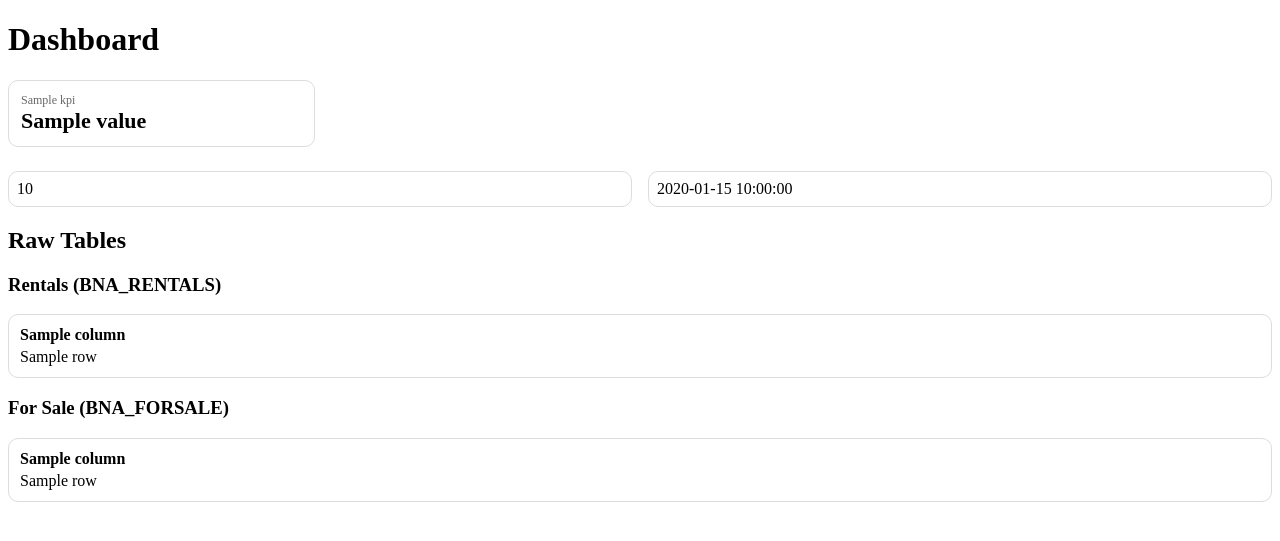
After one commit to zach-wendland/bna-market, a Flask app: template web/templates/dashboard.html in a window 1280 px wide. The commit adds this page. Shown: the top 541 px of the page. Run offline with Flask 3, Linux system fonts and the light colour scheme; the template is opened without the code that fills it: most values are stand-ins (such as "Sample title", 1, 10 or a date in 2020).

Commit message:
Refactor web application to implement a dashboard for displaying real estate listings with KPIs and visualizations

```diff
--- a/pipelines/forSale.py
+++ b/pipelines/forSale.py
@@ -2,7 +2,7 @@ import requests
 import pandas as pd
 import json
 import time
-
+import dotenv
 
 def forSalePipe01() -> pd.DataFrame:
     url = "https://zillow-com1.p.rapidapi.com/propertyByPolygon"
--- a/web/static/stylesheet.css
+++ b/web/static/stylesheet.css
@@ -1,37 +1,36 @@
-body {
-  font-family: system-ui, sans-serif;
-  padding: 20px;
+.kpi-row {
+  display: grid;
+  grid-template-columns: repeat(4, minmax(0, 1fr));
+  gap: 12px;
+  margin: 12px 0 24px;
 }
 
-.table {
-  border-collapse: collapse;
-  width: 75%;
-  height: 40%;
-  margin: 12px 0 28px;
+.kpi-card {
+  border: 1px solid #ddd;
+  border-radius: 10px;
+  padding: 12px;
+  background: #fff;
 }
 
-th, td {
-  border: 1px solid #ccc;
-  padding: 6px 8px;
-  font-size: 14px;
+.kpi-label { font-size: 12px; color: #666; }
+.kpi-value { font-size: 22px; font-weight: 700; }
+
+.grid {
+  display: grid;
+  grid-template-columns: repeat(2, minmax(0, 1fr));
+  gap: 16px;
 }
 
-th {
-  background: #f2f2f2;
-  text-align: left;
+.card {
+  border: 1px solid #ddd;
+  border-radius: 10px;
+  padding: 8px;
+  background: #fff;
 }
 
-button {
-  padding: 6px 10px;
-  cursor: pointer;
-  margin-bottom: 10px;
+.card.full { margin-top: 16px; }
+
+.table-container {
+  overflow-x: auto;
+  margin-top: 10px;
 }
-
-.section {
-  margin-bottom: 40px;
-}
-
-.empty {
-  color: #777;
-  font-style: italic;
-}
--- a/web/templates/_dataset1.html
+++ b/web/templates/_forsale_table.html
@@ -1,16 +1,16 @@
-{% if data1 and data1|length > 0 %}
+{% if forsale is not none and forsale|length > 0 %}
 <table>
   <thead>
     <tr>
-      {% for k in data1[0].keys() %}
+      {% for k in forsale.columns %}
         <th>{{ k }}</th>
       {% endfor %}
     </tr>
   </thead>
   <tbody>
-    {% for r in data1 %}
+    {% for _, row in forsale.iterrows() %}
       <tr>
-        {% for v in r %}
+        {% for v in row %}
           <td>{{ v }}</td>
         {% endfor %}
       </tr>
@@ -18,5 +18,5 @@
   </tbody>
 </table>
 {% else %}
-<div class="empty">No rows found in dataset1.</div>
+<div class="empty">No rows found in BNA_FORSALE.</div>
 {% endif %}
--- a/web/templates/_dataset2.html
+++ b/web/templates/_rentals_table.html
@@ -1,16 +1,16 @@
-{% if data2 and data2|length > 0 %}
+{% if rentals is not none and rentals|length > 0 %}
 <table>
   <thead>
     <tr>
-      {% for k in data2[0].keys() %}
+      {% for k in rentals.columns %}
         <th>{{ k }}</th>
       {% endfor %}
     </tr>
   </thead>
   <tbody>
-    {% for r in data2 %}
+    {% for _, row in rentals.iterrows() %}
       <tr>
-        {% for v in r %}
+        {% for v in row %}
           <td>{{ v }}</td>
         {% endfor %}
       </tr>
@@ -18,5 +18,5 @@
   </tbody>
 </table>
 {% else %}
-<div class="empty">No rows found in dataset2.</div>
+<div class="empty">No rows found in BNA_RENTALS.</div>
 {% endif %}
--- /dev/null
+++ b/web/templates/dashboard.html
@@ -0,0 +1,47 @@
+<!doctype html>
+<html>
+  <head>
+    <meta charset="utf-8" />
+    <title>BNA Listings Dashboard</title>
+    <link rel="stylesheet" href="/static/stylesheet.css" />
+  </head>
+
+  <body>
+    <h1>Dashboard</h1>
+
+    <!-- KPI SCORECARDS -->
+    <div class="kpi-row">
+      {% for label, value in kpis.items() %}
+        <div class="kpi-card">
+          <div class="kpi-label">{{ label }}</div>
+          <div class="kpi-value">
+            {{ value if value is not none else "n/a" }}
+          </div>
+        </div>
+      {% endfor %}
+    </div>
+
+    <!-- CHARTS -->
+    <div class="grid">
+      <div class="card">{{ plots.rent_price_hist | safe }}</div>
+      <div class="card">{{ plots.rent_time_trend | safe }}</div>
+    </div>
+
+    <!-- TABLES -->
+    <h2>Raw Tables</h2>
+
+    <div class="section">
+      <h3>Rentals (BNA_RENTALS)</h3>
+      <div class="table-container card full">
+        {% include "_rentals_table.html" %}
+      </div>
+    </div>
+
+    <div class="section">
+      <h3>For Sale (BNA_FORSALE)</h3>
+      <div class="table-container card full">
+        {% include "_forsale_table.html" %}
+      </div>
+    </div>
+  </body>
+</html>
--- a/web/web_app.py
+++ b/web/web_app.py
@@ -1,35 +1,61 @@
 import sqlite3
+import pandas as pd
+import plotly.express as px
+import plotly.io as pio
 from flask import Flask, render_template
 
 app = Flask(__name__, static_folder="static")
 DB_PATH = "BNASFR02.db"
 
-def query_all(table):
+def read_df(table):
     con = sqlite3.connect(DB_PATH)
-    con.row_factory = sqlite3.Row
-    rows = con.execute(f"SELECT * FROM {table}").fetchall()
+    df = pd.read_sql_query(f"SELECT * FROM {table}", con)
     con.close()
-    return rows
-
+    return df
 
 @app.route("/")
-def index():
-    data1 = query_all("BNA_FORSALE")
-    data2 = query_all("BNA_RENTALS")
-    return render_template("index.html", data1=data1, data2=data2)
+def dashboard():
+    rentals = read_df("BNA_RENTALS")
+    forsale = read_df("BNA_FORSALE")
 
+    kpis = {
+        "Total Rental Listings": len(rentals),
+        "Avg Rental Price": float(rentals["price"].mean()) if "price" in rentals else None,
+        "New Rentals This Week": int(
+            (pd.to_datetime(rentals["scraped_at"]).dt.date
+             >= pd.Timestamp.today().date() - pd.Timedelta(days=7)).sum()
+        ) if "scraped_at" in rentals else None
+    }
 
-@app.route("/BNA_FORSALE")
-def dataset1_partial():
-    data1 = query_all("BNA_FORSALE")
-    return render_template("_dataset1.html", data1=data1)
+    fig_price_hist = px.histogram(
+        rentals, x="price", nbins=30, title="Rental Price Distribution"
+    )
 
+    fig_time_trend = (
+        px.line(
+            rentals.groupby(
+                pd.to_datetime(rentals["scraped_at"]).dt.date, as_index=False
+            )["price"].mean(),
+            x="scraped_at",
+            y="price",
+            title="Average Rental Price Over Time"
+        )
+        if "scraped_at" in rentals and "price" in rentals
+        else px.line(title="Average Rental Price Over Time")
+    )
 
-@app.route("/BNA_RENTALS")
-def dataset2_partial():
-    data2 = query_all("BNA_RENTALS")
-    return render_template("_dataset2.html", data2=data2)
+    plots = {
+        "rent_price_hist": pio.to_html(fig_price_hist, full_html=False, include_plotlyjs="cdn"),
+        "rent_time_trend": pio.to_html(fig_time_trend, full_html=False, include_plotlyjs=False),
+    }
 
+    return render_template(
+        "dashboard.html",
+        kpis=kpis,
+        plots=plots,
+        rentals=rentals,
+        forsale=forsale
+    )
 
 if __name__ == "__main__":
     app.run(debug=True)
```
Also changed, not shown: web/templates/index.html (deleted, +0 -28 lines).
